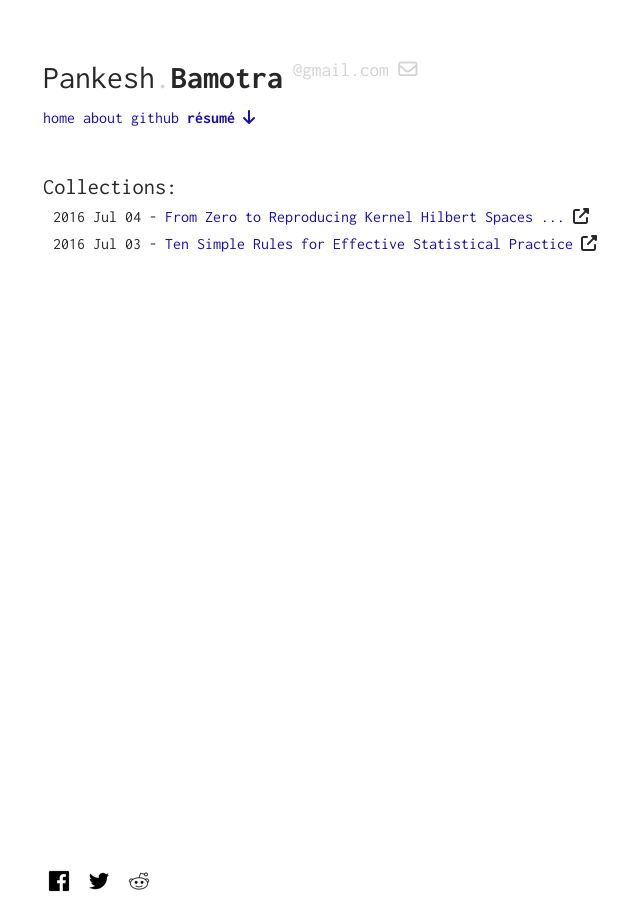
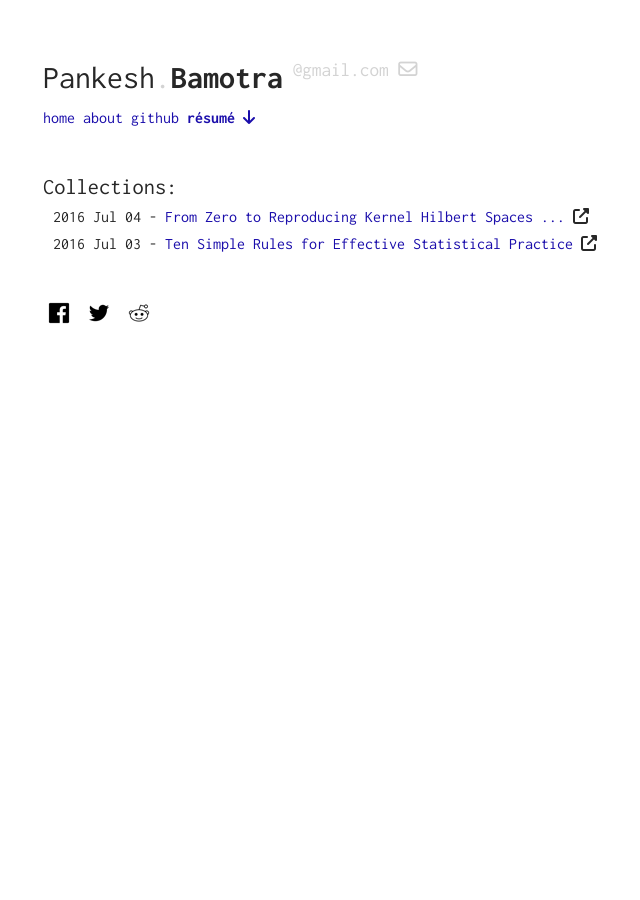
Before and after one commit to pbamotra/sciontist, a Jekyll site: the page built from index.html, in a window 1280 px wide. Shown: the whole page, without its empty margins (297-937 px from the left). Built offline with Jekyll 4.4.1, drawn with Linux system fonts in a browser that asks for light colours; nearby versions of some CDN libraries.

Commit message:
social share simple bottom

```diff
--- a/_includes/footer.html
+++ b/_includes/footer.html
@@ -1,4 +1,4 @@
-<div class="sub-header-2">
+<div class="footer">
     <ul class="share-buttons">
       <li><a href="https://www.facebook.com/sharer/sharer.php?u=http%3A%2F%2Fsciontist.com&t=" title="Share on Facebook" target="_blank" onclick="window.open('https://www.facebook.com/sharer/sharer.php?u=' + encodeURIComponent(document.URL) + '&t=' + encodeURIComponent(document.URL)); return false;"><img src="assets/img/Facebook.png"></a></li>
       <li><a href="https://twitter.com/intent/tweet?source=http%3A%2F%2Fsciontist.com&text=:%20http%3A%2F%2Fsciontist.com&via=_pbamotra_" target="_blank" title="Tweet" onclick="window.open('https://twitter.com/intent/tweet?text=' + encodeURIComponent(document.title) + ':%20'  + encodeURIComponent(document.URL)); return false;"><img src="assets/img/Twitter.png"></a></li>
--- a/assets/css/main.scss
+++ b/assets/css/main.scss
@@ -99,12 +99,8 @@ ul {
     }
 }
 
-.sub-header-2 {
-    display: flex;
-    justify-content: space-between;
+.footer {
     align-items: baseline;
-    bottom: 0px;
-    position: fixed;
     @media screen and (max-width: $br) {
         display: block;
     }
```
